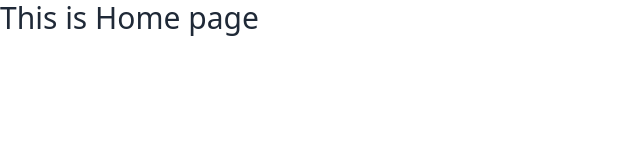
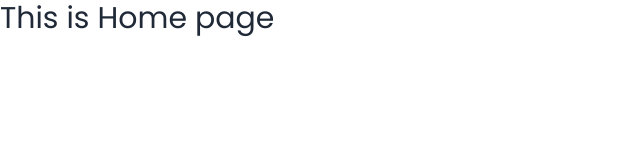
Before and after one commit to kamrulkoche/react-dragon-news-auth, a React (Vite) app: page / in a window 1280 px wide. Shown: the top 160 px of the page, without its empty margins (0-640 px from the left). Built offline with nearby package versions, Linux system fonts and the light colour scheme.

Commit message:
Customization-theme add with fontFamily add

```diff
--- a/src/index.css
+++ b/src/index.css
@@ -1,3 +1,6 @@
+@import url('https://fonts.googleapis.com/css2?family=Poppins:wght@100;400;500;600;700;800&display=swap');
+
+
 @tailwind base;
 @tailwind components;
 @tailwind utilities;
--- a/src/pages/Home/Home.jsx
+++ b/src/pages/Home/Home.jsx
@@ -3,7 +3,7 @@ import React from "react";
 const Home = () => {
   return (
     <div>
-      <h2 className="text-3xl">This is Home page</h2>
+      <h2 className="text-3xl font-poppins">This is Home page</h2>
     </div>
   );
 };
--- a/tailwind.config.js
+++ b/tailwind.config.js
@@ -1,13 +1,11 @@
 /** @type {import('tailwindcss').Config} */
 export default {
-  content: [
-    "./index.html",
-    "./src/**/*.{js,ts,jsx,tsx}",
-  ],
+  content: ["./index.html", "./src/**/*.{js,ts,jsx,tsx}"],
   theme: {
+    fontFamily: {
+      poppins: ['Poppins', 'sans-serif'],  // Add Poppins font family
+    },
     extend: {},
   },
-  plugins: [
-    require('daisyui'),
-  ],
-}
+  plugins: [require("daisyui")],
+};
```
